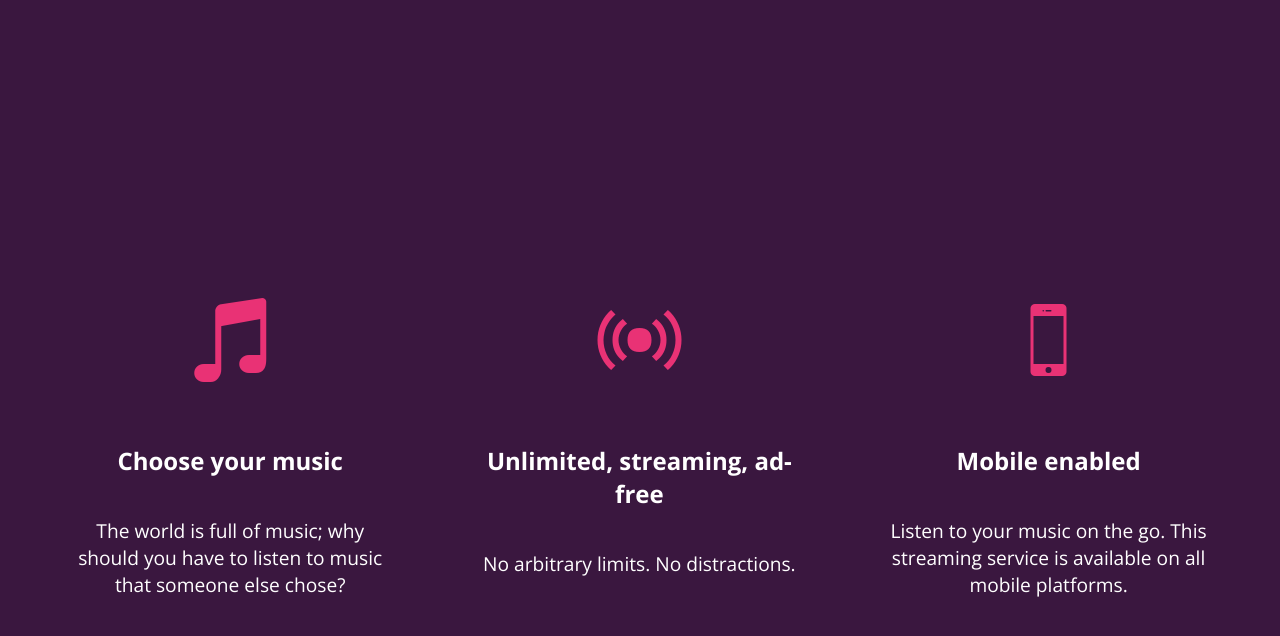
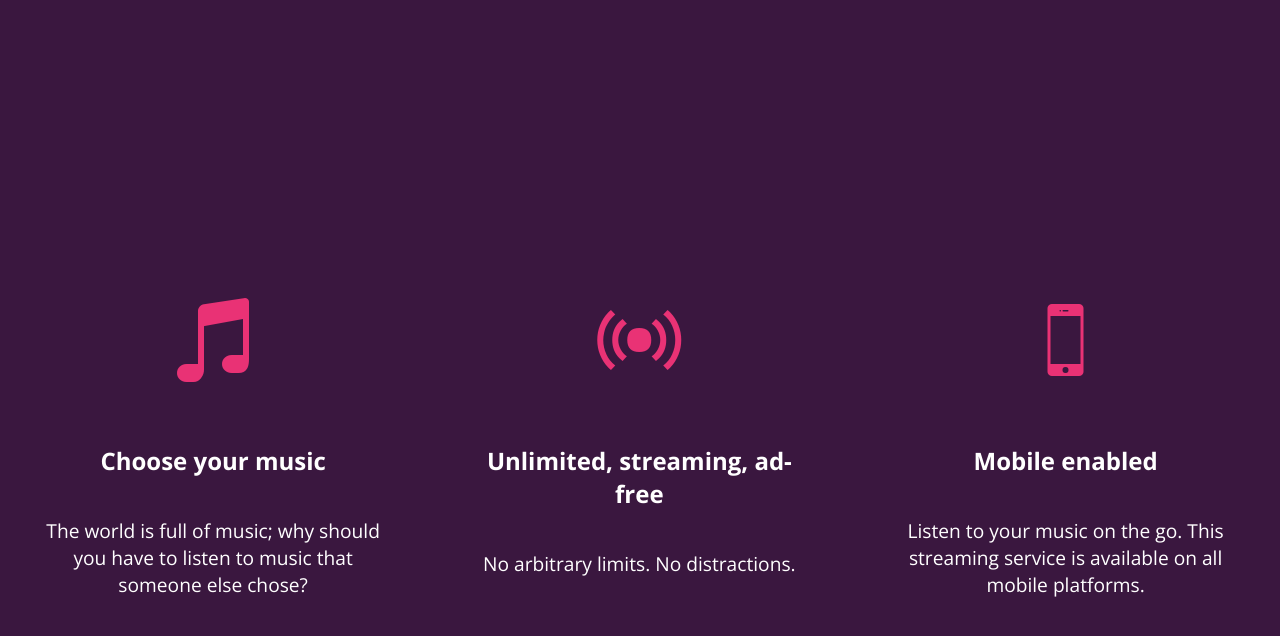
Before and after one commit to teckjon/bloc-jams, a plain HTML site: page index.html in a window 1280 px wide. Shown: the part 412-1048 px from the top of the page. Drawn offline with nearby package versions, Linux system fonts and the light colour scheme.

Commit message:
assignment 8 completed, responsiveness :

```diff
--- a/index.html
+++ b/index.html
@@ -16,7 +16,7 @@
          <section class="hero-content"> <!-- hero content -->
              <h1 class="hero-title">Turn the music up!</h1>
          </section>
-         <section class="selling-points container"> <!-- selling points -->
+         <section class="clearfix"> <!-- selling points -->
              <div class="point column third">
                  <span class="ion-music-note"></span>
                  <h5 class="point-title">Choose your music</h5>
--- a/styles/main.css
+++ b/styles/main.css
@@ -55,3 +55,12 @@ body {
      .column.fourth { width: 25%; }
      .column.flow-opposite { float: right; }
  }
+.clearfix:before,
+.clearfix:after {
+   content: " ";
+   display: table;
+}
+
+.clearfix:after {
+   clear: both;
+}
```
